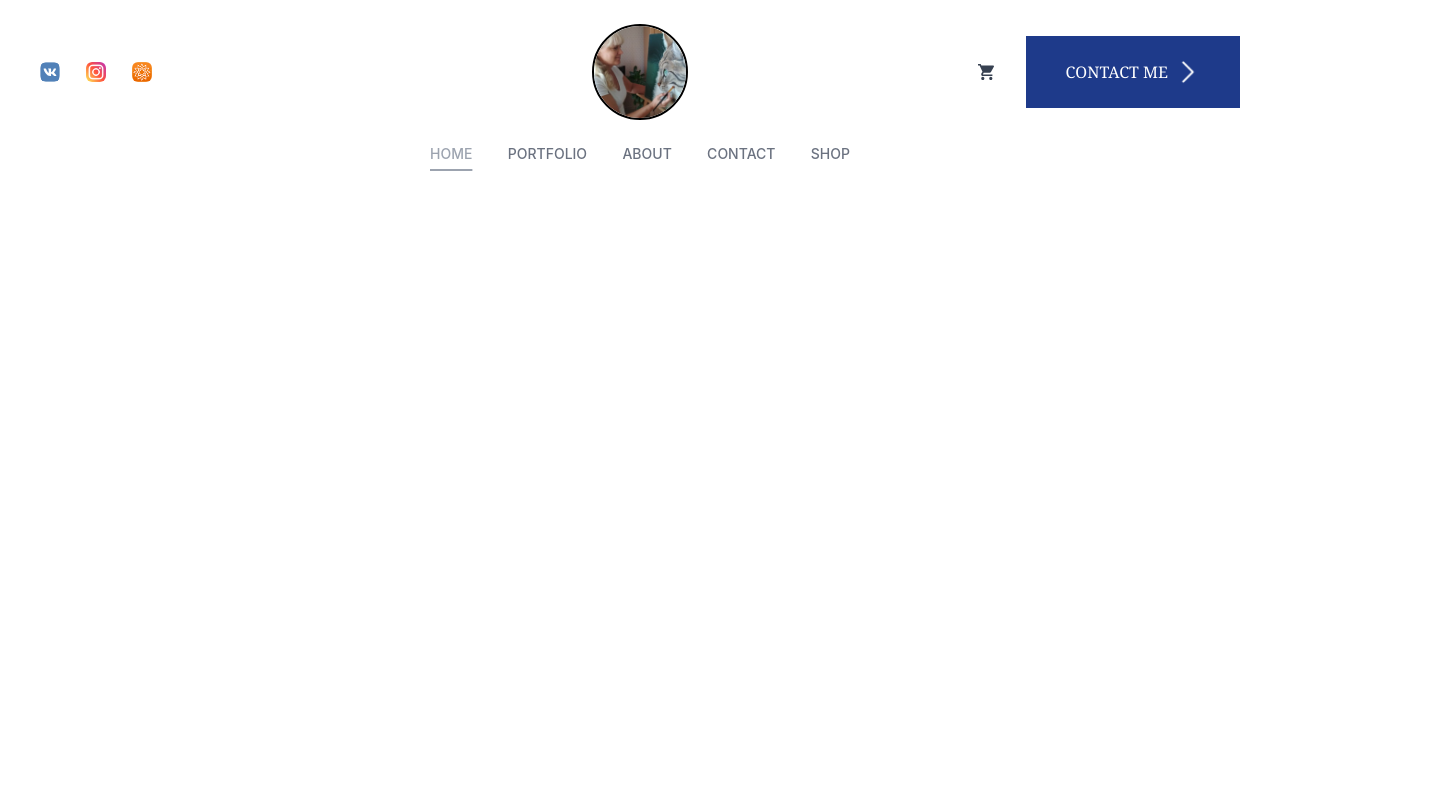
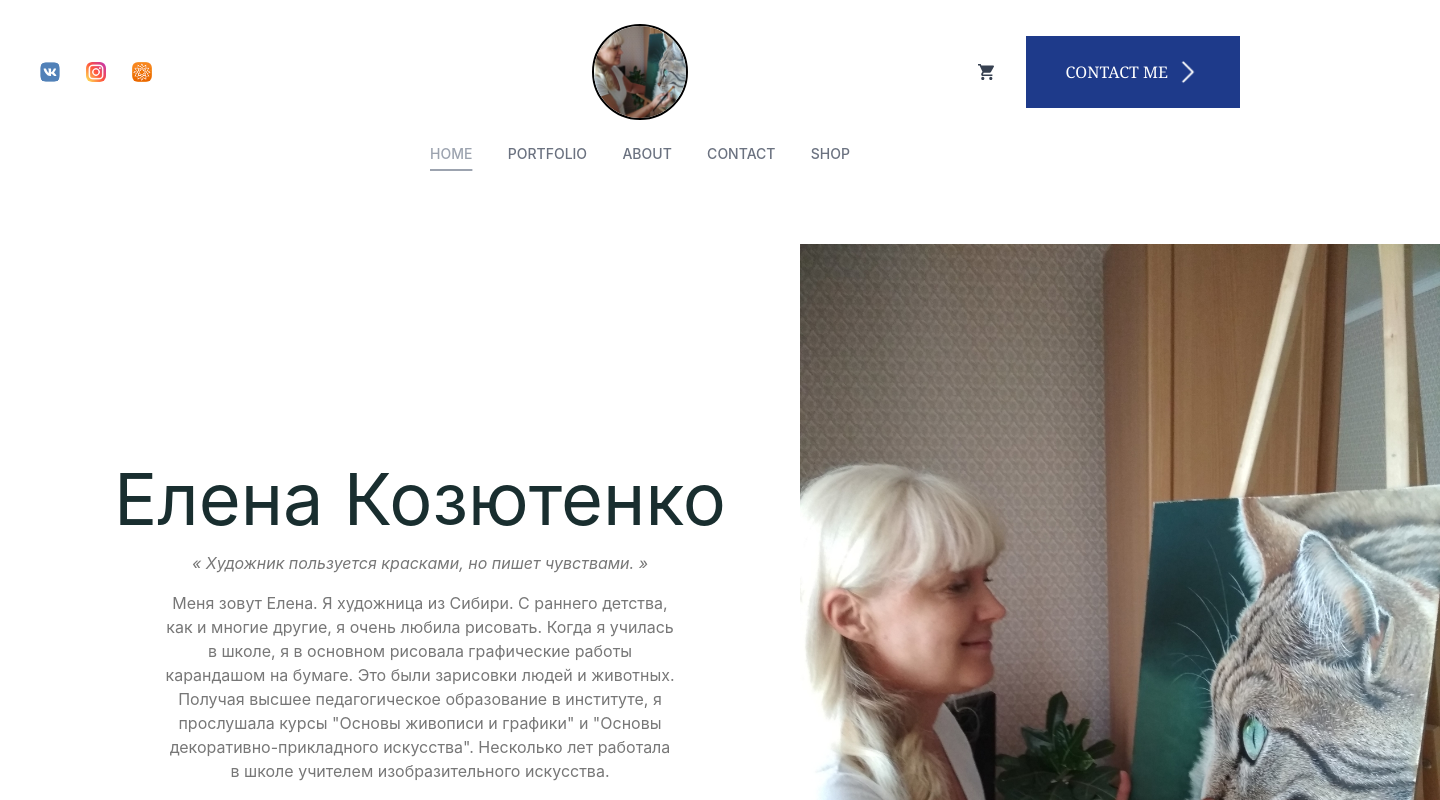
Before and after one commit to mishanhzer/testTask, a React (Create React App) app: page /home in a window 1280 px wide. Shown: the top 800 px of the page, 1440 px wide, since content can reach past the window. Built offline with nearby package versions, Linux system fonts and the light colour scheme.

Commit message:
add home page

```diff
--- a/src/assets/images/Images.tsx
+++ b/src/assets/images/Images.tsx
@@ -2,6 +2,7 @@ import React from 'react'
 
 import testImgForm from './testImgForm.png'
 import mainPicture from './mainPicture.jpg'
+import homePicture from './homePicture.jpg'
 
 export { testImgForm, mainPicture }
 
@@ -13,3 +14,12 @@ export const MainPicture = () => {
       alt="mainPicture" />
   )
 }
+
+export const HomePicture = () => {
+  return (
+    <img
+      className={`w-196 h-15`}
+      src={homePicture}
+      alt="homePicture" />
+  )
+}
--- a/src/components/app/App.tsx
+++ b/src/components/app/App.tsx
@@ -10,6 +10,7 @@ import {
 import { AppHeader } from "../appHeader/AppHeader";
 import { ContactMeRhf } from "../pages/ContactMe/ContactMeRhf";
 import { ContactMeAnt } from "../pages/ContactMe/ContactMeAnt";
+import { Home } from "../pages/Home/Home";
 import { NavigateMenu } from "../navigateMenu/NavigateMenu";
 
 import "./app.scss";
@@ -24,6 +25,7 @@ const App = () => {
           <Route path="/" element="" />
           {/* <Route path='/contact' element={<ContactMeRhf />} /> */}
           <Route path='/contact' element={<ContactMeAnt />} />
+          <Route path='/home' element={<Home />} />
         </Routes>
       </div>
     </Router>
--- /dev/null
+++ b/src/components/pages/Home/Home.tsx
@@ -0,0 +1,19 @@
+import React from "react";
+
+import { HomePicture } from "../../../assets/images/Images";
+import style from './styles/home.module.scss'
+
+export const Home = () => {
+  return (
+    <div className={`flex w-1400 mx-auto justify-between mt-20`}>
+      <div className={`flex flex-col w-2/4 justify-center items-center mx-auto`}>
+        <div className={`text-7xl ${style.homeHeadTextStyle}`}>Елена Козютенко</div>
+        <div className={`text-center mt-4 italic ${style.homeTextStyle}`}>« Художник пользуется красками, но пишет чувствами. »</div>
+        <div className={`text-center w-510 mt-4 ${style.homeTextStyle}`}>Меня зовут Елена. Я художница из Сибири.
+          С раннего детства, как и многие другие, я очень любила рисовать. Когда я училась в школе, я в основном рисовала графические работы карандашом на бумаге. Это были зарисовки людей и животных. Получая высшее педагогическое образование в институте, я прослушала курсы "Основы живописи и графики" и "Основы декоративно-прикладного искусства". Несколько лет работала в школе учителем изобразительного искусства.
+          <br /><br />Я всегда хотела рисовать по зову сердца, но у меня было мало свободного времени - работа, семья, дети, а самое главное - нерешительность..</div>
+      </div>
+      <div><HomePicture /></div>
+    </div>
+  )
+}
--- /dev/null
+++ b/src/components/pages/Home/styles/home.module.scss
@@ -0,0 +1,7 @@
+.homeHeadTextStyle {
+  color: #192e2f
+}
+
+.homeTextStyle {
+  color: #777777
+}
--- a/tailwind.config.js
+++ b/tailwind.config.js
@@ -5,8 +5,11 @@ module.exports = {
     extend: {
       spacing: {
         128: "32rem",
+        196: "40rem",
         420: "420px",
+        510: "510px",
         1200: "1200px",
+        1400: "1400px",
       },
       fontSize: {
         fz15: "15px",
```
Also changed, not shown: src/assets/images/homePicture.jpg (added).
